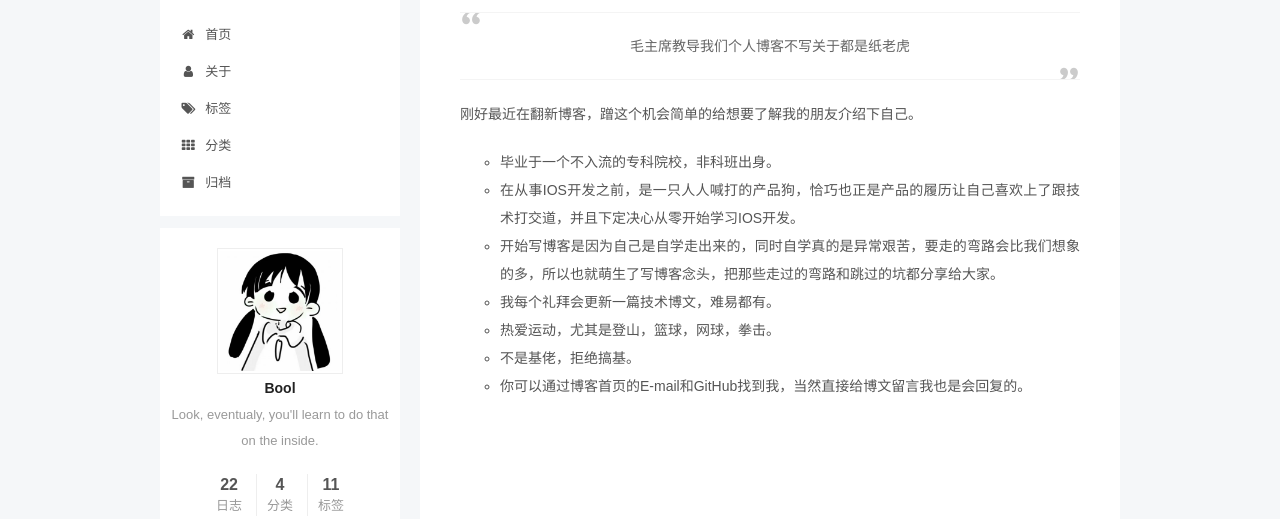
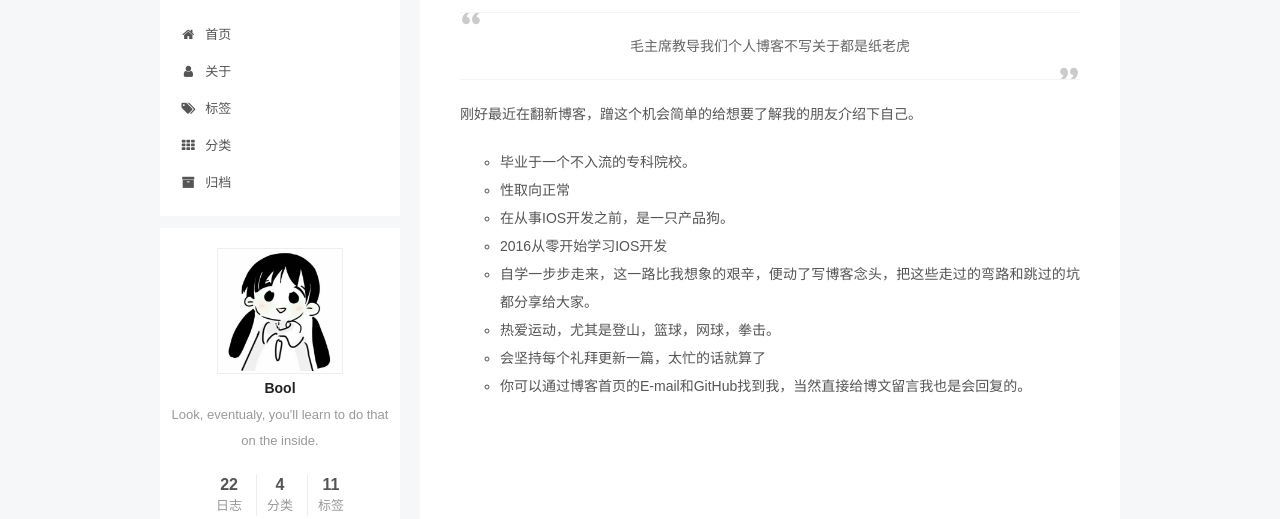
Before and after one commit to varbool/hexo.github.io, a plain HTML site: page about/index.html in a window 1280 px wide. Shown: the part 118-637 px from the top of the page. Drawn offline with Linux system fonts and the light colour scheme; a web font is replaced by a local one.

Commit message:
Site updated: 2019-02-02 16:14:08

```diff
--- a/about/index.html
+++ b/about/index.html
@@ -129,17 +129,17 @@
 
 
 
-<meta name="description" content="毛主席教导我们个人博客不写关于都是纸老虎   刚好最近在翻新博客，蹭这个机会简单的给想要了解我的朋友介绍下自己。  毕业于一个不入流的专科院校，非科班出身。 在从事IOS开发之前，是一只人人喊打的产品狗，恰巧也正是产品的履历让自己喜欢上了跟技术打交道，并且下定决心从零开始学习IOS开发。 开始写博客是因为自己是自学走出来的，同时自学真的是异常艰苦，要走的弯路会比我们想象的多，所以也就萌生了写博客念">
+<meta name="description" content="毛主席教导我们个人博客不写关于都是纸老虎   刚好最近在翻新博客，蹭这个机会简单的给想要了解我的朋友介绍下自己。  毕业于一个不入流的专科院校。 性取向正常 在从事IOS开发之前，是一只产品狗。 2016从零开始学习IOS开发 自学一步步走来，这一路比我想象的艰辛，便动了写博客念头，把这些走过的弯路和跳过的坑都分享给大家。 热爱运动，尤其是登山，篮球，网球，拳击。 会坚持每个礼拜更新一篇，太忙的话">
 <meta property="og:type" content="website">
 <meta property="og:title" content="关于">
 <meta property="og:url" content="varbool.com/about/index.html">
 <meta property="og:site_name" content="VarBool">
-<meta property="og:description" content="毛主席教导我们个人博客不写关于都是纸老虎   刚好最近在翻新博客，蹭这个机会简单的给想要了解我的朋友介绍下自己。  毕业于一个不入流的专科院校，非科班出身。 在从事IOS开发之前，是一只人人喊打的产品狗，恰巧也正是产品的履历让自己喜欢上了跟技术打交道，并且下定决心从零开始学习IOS开发。 开始写博客是因为自己是自学走出来的，同时自学真的是异常艰苦，要走的弯路会比我们想象的多，所以也就萌生了写博客念">
+<meta property="og:description" content="毛主席教导我们个人博客不写关于都是纸老虎   刚好最近在翻新博客，蹭这个机会简单的给想要了解我的朋友介绍下自己。  毕业于一个不入流的专科院校。 性取向正常 在从事IOS开发之前，是一只产品狗。 2016从零开始学习IOS开发 自学一步步走来，这一路比我想象的艰辛，便动了写博客念头，把这些走过的弯路和跳过的坑都分享给大家。 热爱运动，尤其是登山，篮球，网球，拳击。 会坚持每个礼拜更新一篇，太忙的话">
 <meta property="og:locale" content="zh-Hans">
-<meta property="og:updated_time" content="2019-02-02T08:02:30.172Z">
+<meta property="og:updated_time" content="2019-02-02T08:13:48.500Z">
 <meta name="twitter:card" content="summary">
 <meta name="twitter:title" content="关于">
-<meta name="twitter:description" content="毛主席教导我们个人博客不写关于都是纸老虎   刚好最近在翻新博客，蹭这个机会简单的给想要了解我的朋友介绍下自己。  毕业于一个不入流的专科院校，非科班出身。 在从事IOS开发之前，是一只人人喊打的产品狗，恰巧也正是产品的履历让自己喜欢上了跟技术打交道，并且下定决心从零开始学习IOS开发。 开始写博客是因为自己是自学走出来的，同时自学真的是异常艰苦，要走的弯路会比我们想象的多，所以也就萌生了写博客念">
+<meta name="twitter:description" content="毛主席教导我们个人博客不写关于都是纸老虎   刚好最近在翻新博客，蹭这个机会简单的给想要了解我的朋友介绍下自己。  毕业于一个不入流的专科院校。 性取向正常 在从事IOS开发之前，是一只产品狗。 2016从零开始学习IOS开发 自学一步步走来，这一路比我想象的艰辛，便动了写博客念头，把这些走过的弯路和跳过的坑都分享给大家。 热爱运动，尤其是登山，篮球，网球，拳击。 会坚持每个礼拜更新一篇，太忙的话">
 
 
 
@@ -321,12 +321,13 @@
 </blockquote>
 <p>刚好最近在翻新博客，蹭这个机会简单的给想要了解我的朋友介绍下自己。</p>
 <ul>
-<li>毕业于一个不入流的专科院校，非科班出身。</li>
-<li>在从事IOS开发之前，是一只人人喊打的产品狗，恰巧也正是产品的履历让自己喜欢上了跟技术打交道，并且下定决心从零开始学习IOS开发。</li>
-<li>开始写博客是因为自己是自学走出来的，同时自学真的是异常艰苦，要走的弯路会比我们想象的多，所以也就萌生了写博客念头，把那些走过的弯路和跳过的坑都分享给大家。</li>
-<li>我每个礼拜会更新一篇技术博文，难易都有。</li>
+<li>毕业于一个不入流的专科院校。</li>
+<li>性取向正常</li>
+<li>在从事IOS开发之前，是一只产品狗。</li>
+<li>2016从零开始学习IOS开发</li>
+<li>自学一步步走来，这一路比我想象的艰辛，便动了写博客念头，把这些走过的弯路和跳过的坑都分享给大家。</li>
 <li>热爱运动，尤其是登山，篮球，网球，拳击。</li>
-<li>不是基佬，拒绝搞基。</li>
+<li>会坚持每个礼拜更新一篇，太忙的话就算了</li>
 <li>你可以通过博客首页的E-mail和GitHub找到我，当然直接给博文留言我也是会回复的。</li>
 </ul>
 
--- a/css/main.css
+++ b/css/main.css
@@ -1823,7 +1823,7 @@ pre .javascript .function {
   width: 4px;
   height: 4px;
   border-radius: 50%;
-  background: #8300ff;
+  background: #4d704d;
 }
 .links-of-blogroll {
   font-size: 13px;
```
